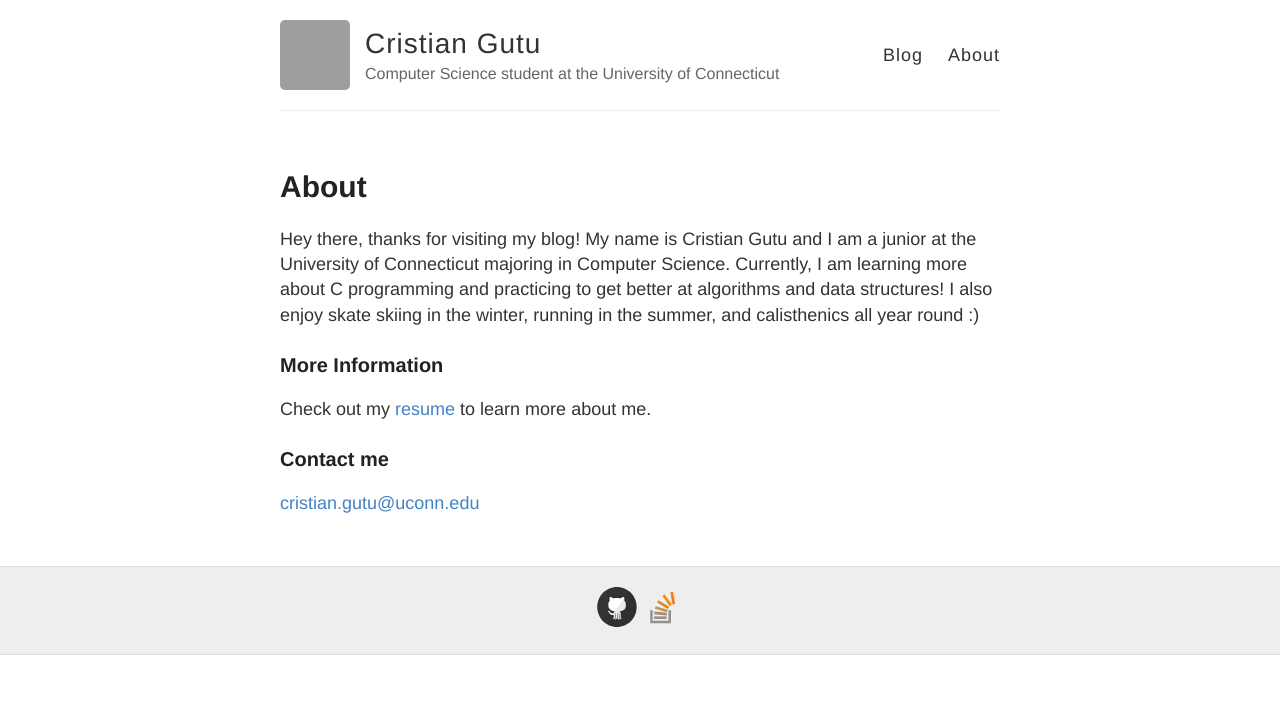
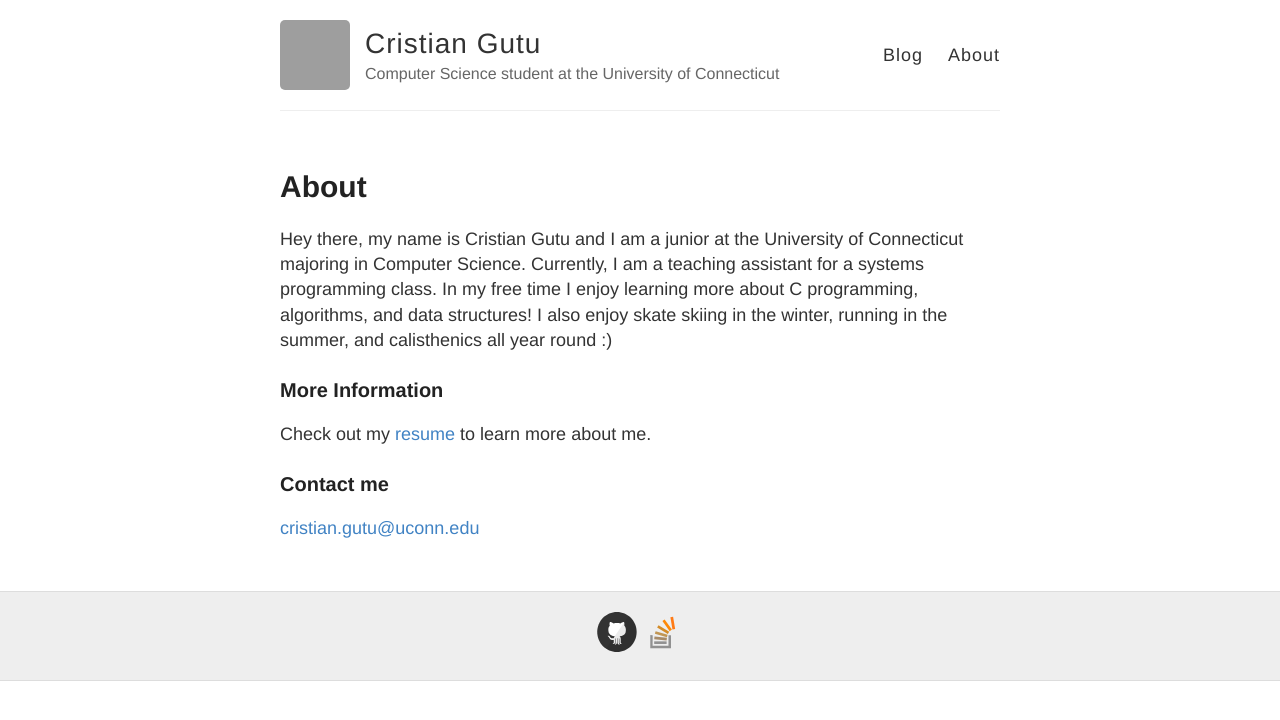
Before and after one commit to gutucristian/gutucristian.github.io, a Jekyll site: the page built from about.md, in a window 1280 px wide. Shown: the top 720 px of the page. Built offline with Jekyll 4.4.1, drawn with Linux system fonts in a browser that asks for light colours; grey boxes are pictures that could not be loaded.

Commit message:
Update about.md

```diff
--- a/about.md
+++ b/about.md
@@ -3,11 +3,11 @@ layout: page
 title: About
 permalink: /about/
 ---
-Hey there, thanks for visiting my blog! My name is Cristian Gutu and I am a junior at the University of Connecticut majoring in Computer Science. Currently, I am learning more about C programming and practicing to get better at algorithms and data structures! I also enjoy skate skiing in the winter, running in the summer, and calisthenics all year round :)
+Hey there, my name is Cristian Gutu and I am a junior at the University of Connecticut majoring in Computer Science. Currently, I am a teaching assistant for a systems programming class. In my free time I enjoy learning more about C programming, algorithms, and data structures! I also enjoy skate skiing in the winter, running in the summer, and calisthenics all year round :)
 
 ### More Information
 
-Check out my [resume](https://drive.google.com/file/d/1qa_J9OhAFboldarJEI02VKwsbGUQ-cVG/view?usp=sharing) to learn more about me.
+Check out my [resume](https://drive.google.com/file/d/1iDJ8Q8042qowMKm3wbqb_DWiHsd1X2sM/view?usp=sharing) to learn more about me.
 
 ### Contact me
 
```
